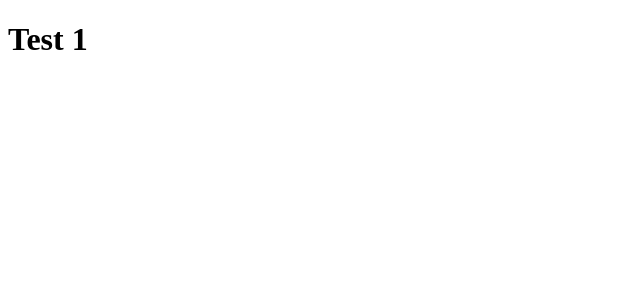
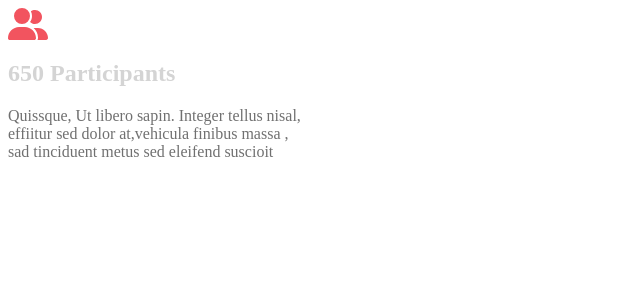
Before and after one commit to amr-ibrahim7/New-Even-React, a React (Create React App) app: page / in a window 1280 px wide. Shown: the top 300 px of the page, without its empty margins (0-640 px from the left). Built offline with nearby package versions, Linux system fonts and the light colour scheme.

Commit message:
Install Styled compinents and use it

```diff
--- a/package.json
+++ b/package.json
@@ -3,6 +3,12 @@
   "version": "0.1.0",
   "private": true,
   "dependencies": {
+    "@emotion/react": "^11.10.5",
+    "@emotion/styled": "^11.10.5",
+    "@fortawesome/fontawesome-svg-core": "^6.2.1",
+    "@fortawesome/free-regular-svg-icons": "^6.2.1",
+    "@fortawesome/free-solid-svg-icons": "^6.2.1",
+    "@fortawesome/react-fontawesome": "^0.2.0",
     "@testing-library/jest-dom": "^5.16.5",
     "@testing-library/react": "^13.4.0",
     "@testing-library/user-event": "^13.5.0",
--- a/src/App.js
+++ b/src/App.js
@@ -1,13 +1,13 @@
 
-
+import Overview from './design-system/components/Overview';
+import {faUserGroup, faAnchor, faAlignLeft } from '@fortawesome/free-solid-svg-icons'
 
 
 function App() {
   return (
-        <>
- <h1> Test 1</h1>
-
-        </>
+<div>
+<Overview icon={faUserGroup} title= "650 Participants"  description={"Quissque, Ut libero sapin. Integer tellus nisal, effiitur sed dolor at,vehicula finibus massa , sad tinciduent metus sed eleifend suscioit"} />
+ </div>
 
   )
 }
--- /dev/null
+++ b/src/design-system/components/Overview/Overview.jsx
@@ -0,0 +1,15 @@
+import { FontAwesomeIcon } from '@fortawesome/react-fontawesome'
+import { Description, OverviewWrapper, Title } from './Styles'
+
+
+export default function Overview({icon, title, description}) {
+  return (
+    <OverviewWrapper>
+        <div>
+        <FontAwesomeIcon size='2xl' color='#f2545f' icon={icon} />
+        </div>
+        <Title>{title}</Title>
+        <Description>{description}</Description>
+    </OverviewWrapper>
+  )
+}
--- /dev/null
+++ b/src/design-system/components/Overview/Styles.jsx
@@ -0,0 +1,14 @@
+import styled from "@emotion/styled";
+
+export const OverviewWrapper = styled("div")`
+    label: OverviewWrapper;
+    width: 300px;
+`;
+export const Title = styled("h2")`
+    label: Title;
+    color: #d4d4d4;
+`;
+export const Description = styled("p")`
+    label: Description;
+    color: #707070;
+`;
--- /dev/null
+++ b/src/design-system/components/Overview/index.jsx
@@ -0,0 +1 @@
+export {default} from './Overview'
```
Also changed, not shown: 1 other file (tests, documents, lock files or other folders).
